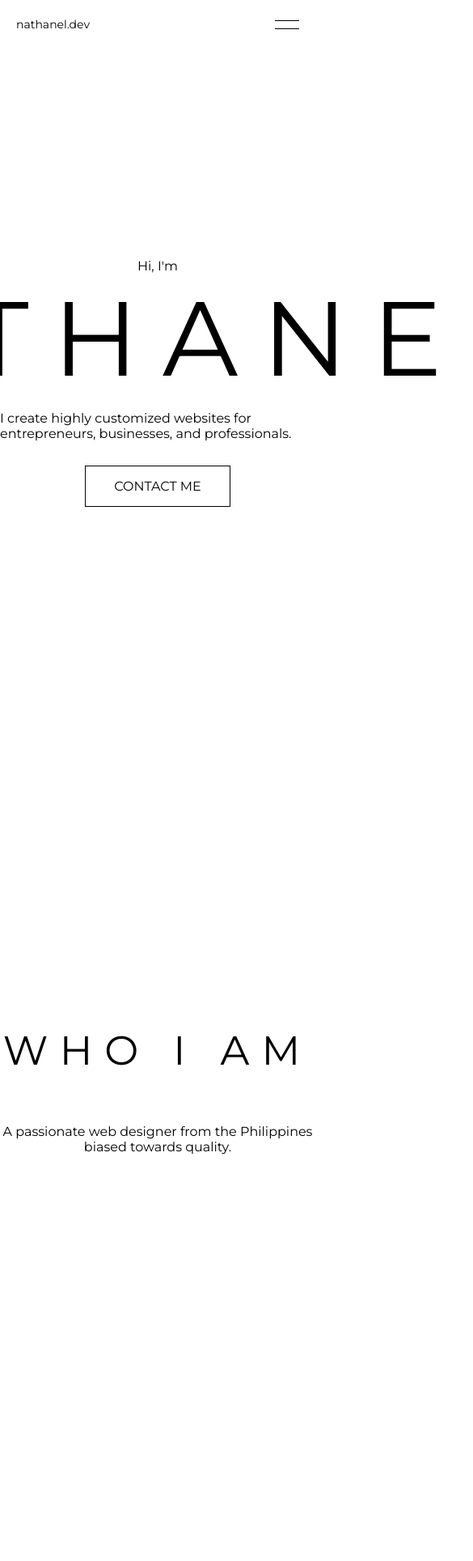
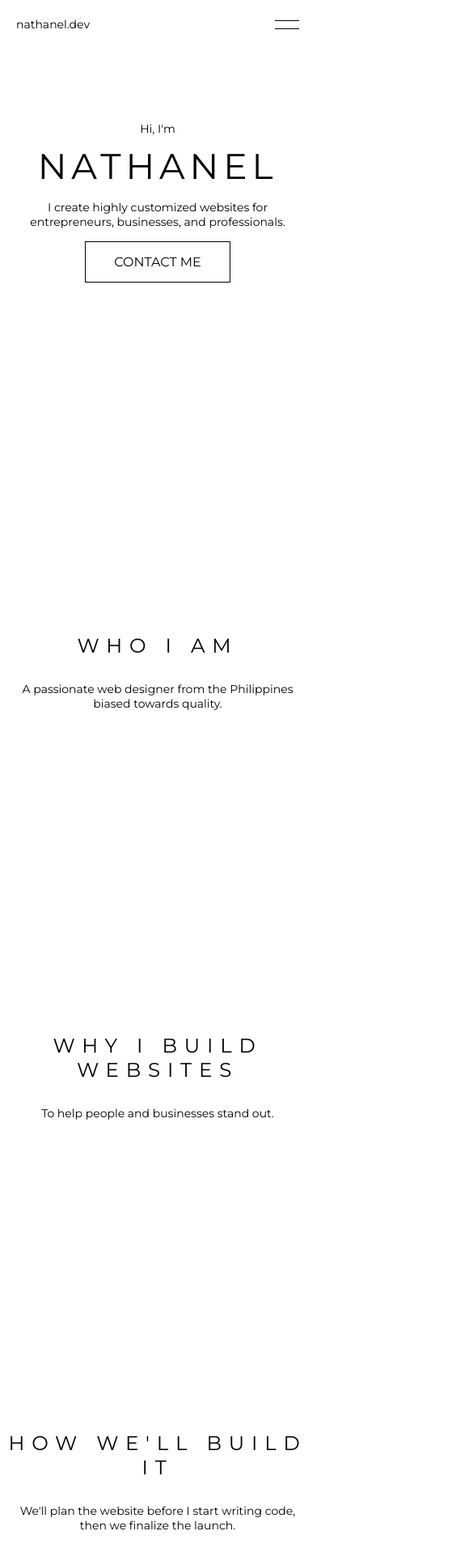
Before and after one commit to natdlc/nathanel-portfolio, a Next.js app: page / in a window 390 px wide. Shown: the top 1928 px of the page at 81% size, 585 px wide, since content can reach past the window. Built offline with nearby package versions, Linux system fonts and the light colour scheme.

Commit message:
home - hero & about mobile responsive

```diff
--- a/components/home/about/about-item/about-item.jsx
+++ b/components/home/about/about-item/about-item.jsx
@@ -1,6 +1,4 @@
 import useScrollIntoView from "@/hooks/useScrollIntoView";
-import { useRouter } from "next/router";
-import { useEffect, useRef } from "react";
 import { InView } from "react-intersection-observer";
 import styles from "./about-item.module.css";
 
--- a/components/home/about/about-item/about-item.module.css
+++ b/components/home/about/about-item/about-item.module.css
@@ -5,6 +5,14 @@
   gap: 60px;
   align-items: center;
   justify-content: center;
+}
+
+@media (max-width: 1000px) {
+  .article {
+    height: 500px;
+    gap: 30px;
+    justify-content: center;
+  }
 }
 
 .description {
--- a/components/home/hero/hero.jsx
+++ b/components/home/hero/hero.jsx
@@ -5,7 +5,7 @@ export default function Hero() {
   return (
     <section className={styles.section}>
       <article className={styles.greeting}>
-        <InView threshold={0}>
+        <InView>
           {({ inView, ref }) => (
             <p
               ref={ref}
@@ -15,7 +15,7 @@ export default function Hero() {
             </p>
           )}
         </InView>
-        <InView threshold={0}>
+        <InView>
           {({ inView, ref }) => (
             <h1
               ref={ref}
@@ -26,7 +26,7 @@ export default function Hero() {
           )}
         </InView>
       </article>
-      <InView threshold={0}>
+      <InView>
         {({ inView, ref }) => (
           <p
             ref={ref}
@@ -37,7 +37,7 @@ export default function Hero() {
           </p>
         )}
       </InView>
-      <InView threshold={0} initialInView>
+      <InView>
         {({ inView, ref }) => (
           <a
             ref={ref}
--- a/components/home/hero/hero.module.css
+++ b/components/home/hero/hero.module.css
@@ -21,10 +21,27 @@
   padding-bottom: 60px;
 }
 
+@media (max-width: 600px) {
+  .section {
+    padding: 70px 15px 0;
+    padding-bottom: 0;
+    height: 500px;
+    justify-content: start;
+    gap: 15px;
+  }
+}
+
 .greeting {
   display: flex;
   flex-direction: column;
   align-items: center;
+}
+
+@media (max-width: 1000px) {
+  .greeting {
+    gap: 10px;
+    font-size: 14px;
+  }
 }
 
 .cta {
@@ -33,12 +50,25 @@
   animation-duration: 2s;
 }
 
+@media (max-width: 600px) {
+  .cta {
+    margin-top: 0;
+  }
+}
+
 /* greet animation */
 .hideGreet {
   opacity: 0;
   filter: blur(5px);
   transform: translateY(-300%);
 }
+
+@media (max-width: 1000px) {
+  .hideGreet {
+    transform: translateY(-150%);
+  }
+}
+
 .showGreet {
   opacity: 1;
   filter: blur(0);
@@ -53,6 +83,14 @@
   filter: blur(5px);
   transform: translateX(30%);
 }
+
+@media (max-width: 1000px) {
+  .hideName {
+    letter-spacing: 15px;
+    transform: translateX(15%);
+  }
+}
+
 .showName {
   opacity: 1;
   filter: blur(0);
--- a/layout/nav/socials/socials.module.css
+++ b/layout/nav/socials/socials.module.css
@@ -56,8 +56,8 @@
     position: static;
     display: flex;
     flex-direction: row;
-    gap: 10px;
-    padding: 20px;
+    gap: 0;
+    padding: 20px 0;
     margin-top: auto;
     margin-bottom: 0;
   }
--- a/lib/content/about.js
+++ b/lib/content/about.js
@@ -12,10 +12,10 @@ export function getAboutArticles() {
       description: "To help people and businesses stand out.",
     },
     {
-      id: "how-we'll-do-it",
-      title: "How we'll do it",
+      id: "how-we'll-build-it",
+      title: "How we'll build it",
       description:
-        "We'll plan the website before I start building it, then we finalize the launch.",
+        "We'll plan the website before I start writing code, then we finalize the launch.",
     },
     {
       id: "life-outside-websites",
--- a/lib/content/submenu.js
+++ b/lib/content/submenu.js
@@ -15,7 +15,7 @@ export default function getSubmenu(urlTitle) {
       hasSubmenu: false,
     },
     {
-      title: "How we'll do it",
+      title: "How we'll build it",
       pathname: "/",
       hasSubmenu: false,
     },
--- a/styles/globals.css
+++ b/styles/globals.css
@@ -14,6 +14,7 @@
 
 html {
   overflow-x: hidden;
+  text-align: center;
 }
 
 body {
@@ -22,8 +23,6 @@ body {
 
 button {
   padding: 15px 35px;
-  /* color: white;
-  background-color: black; */
   background-color: white;
   color: black;
   border-radius: 0;
@@ -39,8 +38,6 @@ button {
 
 button:hover {
   border: 1px solid black;
-  /* color: black; */
-  /* background: white; */
   color: white;
   background: black;
 }
@@ -61,8 +58,21 @@ h1 {
   font-weight: normal;
 }
 
+@media (max-width: 1000px) {
+  h1 {
+    font-size: calc(10vw + 5px);
+    letter-spacing: calc(1vw + 2px);
+  }
+}
+
 h2 {
   font-size: 70px;
+}
+
+@media (max-width: 1000px) {
+  h2 {
+    font-size: calc(5vw + 5px);
+  }
 }
 
 h3 {
@@ -72,12 +82,26 @@ h3 {
   letter-spacing: 15px;
 }
 
+@media (max-width: 1000px) {
+  h3 {
+    font-size: calc(5vw + 5px);
+    letter-spacing: calc(2vw + 1px);
+  }
+}
+
 h4 {
   font-size: 0.8rem;
   opacity: 50% !important;
   font-weight: normal;
   letter-spacing: 7px;
   text-transform: uppercase;
+}
+
+@media (max-width: 1000px) {
+  p {
+    font-size: 14px;
+    padding: 0 15px;
+  }
 }
 
 /* scrollbar */
@@ -101,10 +125,6 @@ h4 {
 ::-webkit-scrollbar-thumb:hover {
   background: rgb(33, 33, 33);
 }
-
-/*  */
-/*  */
-/*  */
 
 /* Page transition */
 
```
